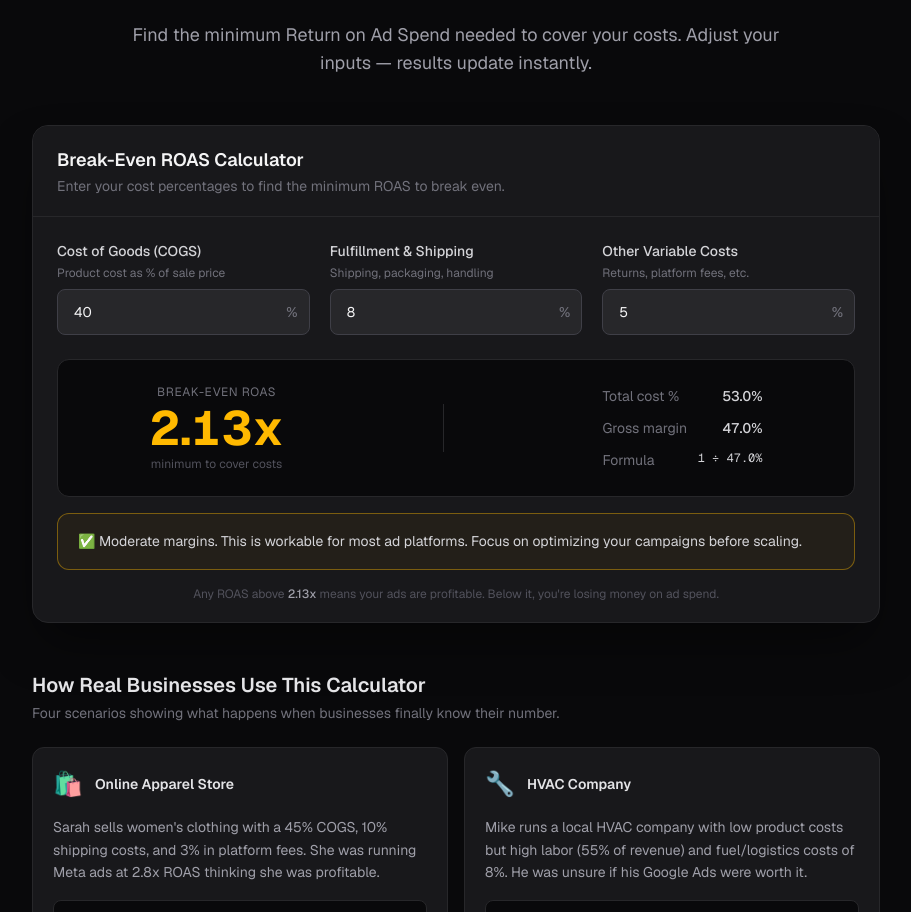
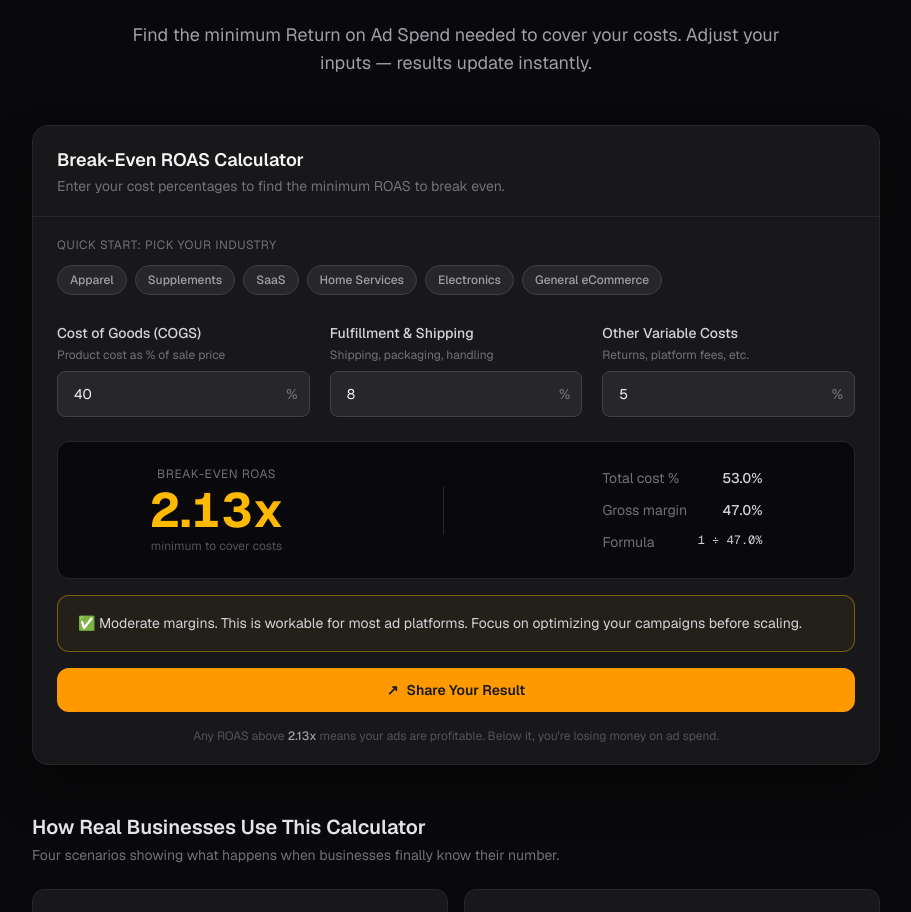
Before and after one commit to susthenewcomer45-arch/roasintheblack, a Next.js app: page / in a window 1280 px wide. Shown: the part 272-1184 px from the top of the page, without its empty margins (184-1095 px from the left). Built offline with nearby package versions, Linux system fonts and the light colour scheme.

Commit message:
Add industry presets and share result feature

```diff
--- a/src/app/components/ROASCalculator.tsx
+++ b/src/app/components/ROASCalculator.tsx
@@ -88,10 +88,43 @@ function getInterpretation(roas: number): Interpretation {
   };
 }
 
+const PRESETS = [
+  { name: "Apparel",           cogs: "40", fulfillment: "10", other: "3"  },
+  { name: "Supplements",       cogs: "25", fulfillment: "12", other: "5"  },
+  { name: "SaaS",              cogs: "5",  fulfillment: "0",  other: "8"  },
+  { name: "Home Services",     cogs: "15", fulfillment: "0",  other: "10" },
+  { name: "Electronics",       cogs: "55", fulfillment: "8",  other: "3"  },
+  { name: "General eCommerce", cogs: "40", fulfillment: "8",  other: "5"  },
+] as const;
+
 export default function ROASCalculator() {
   const [cogs, setCogs] = useState("40");
   const [fulfillment, setFulfillment] = useState("8");
   const [other, setOther] = useState("5");
+  const [activePreset, setActivePreset] = useState<string | null>(null);
+  const [copied, setCopied] = useState(false);
+
+  function applyPreset(preset: (typeof PRESETS)[number]) {
+    setCogs(preset.cogs);
+    setFulfillment(preset.fulfillment);
+    setOther(preset.other);
+    setActivePreset(preset.name);
+  }
+
+  function handleCogsChange(v: string) {
+    setCogs(v);
+    setActivePreset(null);
+  }
+
+  function handleFulfillmentChange(v: string) {
+    setFulfillment(v);
+    setActivePreset(null);
+  }
+
+  function handleOtherChange(v: string) {
+    setOther(v);
+    setActivePreset(null);
+  }
 
   const result = useMemo(() => {
     const c = clamp(parseFloat(cogs) || 0, 0, 99);
@@ -118,6 +151,20 @@ export default function ROASCalculator() {
 
   const interpretation = result ? getInterpretation(result.breakEvenROAS) : null;
 
+  function handleShare() {
+    if (!result) return;
+    const text = `My Break-Even ROAS is ${result.breakEvenROAS.toFixed(2)}x (COGS: ${cogs}%, Fulfillment: ${fulfillment}%, Other costs: ${other}%). Calculate yours free at roasintheblack.com`;
+
+    // Open Twitter synchronously so popup blockers don't block it
+    const twitterUrl = `https://twitter.com/intent/tweet?text=${encodeURIComponent(text)}`;
+    window.open(twitterUrl, "_blank");
+
+    navigator.clipboard.writeText(text).then(() => {
+      setCopied(true);
+      setTimeout(() => setCopied(false), 2500);
+    });
+  }
+
   return (
     <div className="bg-zinc-900 border border-zinc-800 rounded-2xl overflow-hidden shadow-2xl shadow-black/50">
       <div className="px-6 py-5 border-b border-zinc-800 bg-zinc-900">
@@ -129,24 +176,46 @@ export default function ROASCalculator() {
         </p>
       </div>
 
+      {/* Industry presets */}
+      <div className="px-6 pt-5 pb-1">
+        <p className="text-xs text-zinc-500 uppercase tracking-wider mb-3">
+          Quick Start: Pick your industry
+        </p>
+        <div className="flex flex-wrap gap-2">
+          {PRESETS.map((preset) => (
+            <button
+              key={preset.name}
+              onClick={() => applyPreset(preset)}
+              className={`px-3 py-1.5 rounded-full text-xs font-medium transition-all cursor-pointer ${
+                activePreset === preset.name
+                  ? "bg-amber-500 text-zinc-900 shadow-sm shadow-amber-500/30"
+                  : "bg-zinc-800 text-zinc-400 border border-zinc-700 hover:border-amber-500/50 hover:text-amber-400"
+              }`}
+            >
+              {preset.name}
+            </button>
+          ))}
+        </div>
+      </div>
+
       <div className="p-6 grid gap-5 sm:grid-cols-3">
         <InputField
           label="Cost of Goods (COGS)"
           hint="Product cost as % of sale price"
           value={cogs}
-          onChange={setCogs}
+          onChange={handleCogsChange}
         />
         <InputField
           label="Fulfillment & Shipping"
           hint="Shipping, packaging, handling"
           value={fulfillment}
-          onChange={setFulfillment}
+          onChange={handleFulfillmentChange}
         />
         <InputField
           label="Other Variable Costs"
           hint="Returns, platform fees, etc."
           value={other}
-          onChange={setOther}
+          onChange={handleOtherChange}
         />
       </div>
 
@@ -205,6 +274,28 @@ export default function ROASCalculator() {
         </div>
       )}
 
+      {/* Share your result */}
+      {result && (
+        <div className="mx-6 mb-4">
+          <button
+            onClick={handleShare}
+            className="w-full flex items-center justify-center gap-2 px-4 py-3 rounded-xl bg-amber-500 hover:bg-amber-400 active:bg-amber-600 text-zinc-900 font-semibold text-sm transition-all cursor-pointer"
+          >
+            {copied ? (
+              <>
+                <span>✓</span>
+                <span>Copied to clipboard!</span>
+              </>
+            ) : (
+              <>
+                <span>↗</span>
+                <span>Share Your Result</span>
+              </>
+            )}
+          </button>
+        </div>
+      )}
+
       <div className="px-6 pb-5">
         <p className="text-xs text-zinc-600 text-center">
           Any ROAS above{" "}
```
